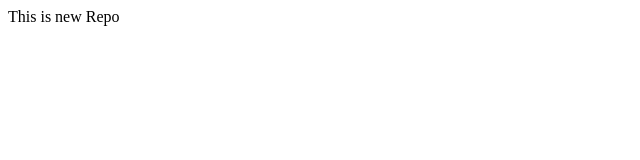
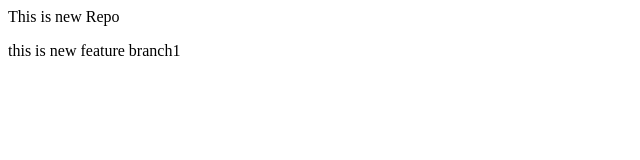
Before and after one commit to Sanket8780/LocalRepo, a plain HTML site: page index.html in a window 1280 px wide. Shown: the whole page, without its empty margins (0-640 px from the left). Drawn offline with Linux system fonts and the light colour scheme.

Commit message:
Add new feature

```diff
--- a/index.html
+++ b/index.html
@@ -1 +1,2 @@
 <p>This is new Repo</p>
+<p>this is new feature branch1</p>
```
